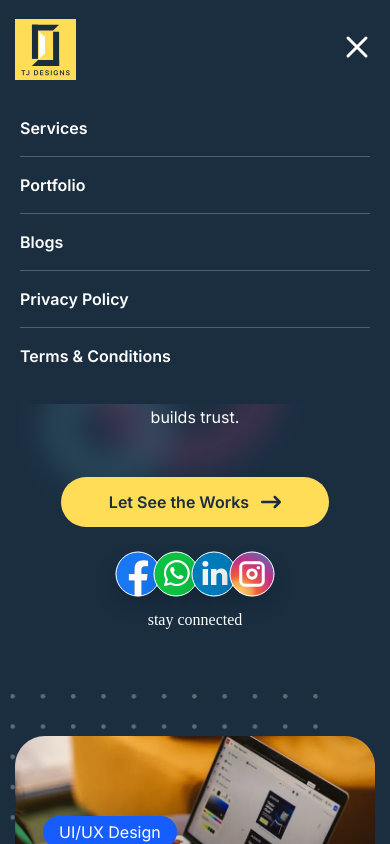
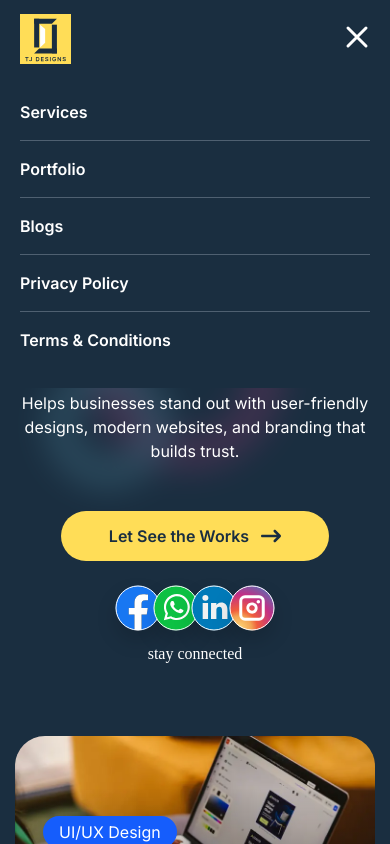
Before and after one commit to tibinjoseph30/tjdesigns, a React (Vite) app: page / in a window 390 px wide. Both pictures are taken after a click on the button 357 px from the left and 47 px from the top of the page. Shown: the top 844 px of the page. Built offline with nearby package versions, Linux system fonts and the light colour scheme; a web font is replaced by a local one.

Commit message:
styles issues fixed

```diff
--- a/src/components/contact/Contact.tsx
+++ b/src/components/contact/Contact.tsx
@@ -4,7 +4,7 @@ import contactus from "../../assets/images/contact-us.webp";
 
 const Contact = () => {
   return (
-    <SectionLayout id="contact" className="contact bg-[var(--primary-color)] lg:!py-[calc(var(--section-gap)*2)] mt-5 xl:mt-[var(--section-gap)] !mb-0 relative">
+    <SectionLayout id="contact" className="contact bg-white sm:bg-[var(--primary-color)] lg:!py-[calc(var(--section-gap)*2)] mt-5 xl:mt-[var(--section-gap)] relative">
       <div className="container">
         <div className="grid md:grid-cols-3 xl:grid-cols-2 gap-5 items-end">
           <div className="md:flex justify-end hidden">
--- a/src/components/contact/ContactForm.tsx
+++ b/src/components/contact/ContactForm.tsx
@@ -37,7 +37,7 @@ const ContactForm = () => {
     }
   };
   return (
-    <div className="bg-white p-10 rounded-[var(--global-card-radius)] col-span-2 xl:col-span-1">
+    <div className="sm:bg-white sm:p-10 sm:rounded-[var(--global-card-radius)] col-span-2 xl:col-span-1">
       <form onSubmit={handleSubmit(onSubmit)}>
         <fieldset>
           <legend className="w-full">
--- a/src/components/hero/Hero.tsx
+++ b/src/components/hero/Hero.tsx
@@ -30,7 +30,7 @@ const Hero = () => {
     <SectionLayout id="home" className="hero bg-[var(--accent-color)] min-h-screen pt-[var(--header-height)] flex items-center">
       <div className="container">
         <div className="content relative max-w-[900px] text-center text-white py-8 mx-auto -mt-[var(--header-height)] lg:mt-0">
-          <h1 className="text-3xl sm:text-4xl lg:text-5xl xl:text-6xl leading-tight font-bold relative">
+          <h1 className="text-4xl lg:text-5xl xl:text-6xl leading-tight font-bold relative">
             Design That Builds{" "}
             <span className="text-[var(--primary-color)]">Brands.</span> Website
             That Win <span className="highlight-underline">Customers.</span>
--- a/src/components/layout/PageLayout.tsx
+++ b/src/components/layout/PageLayout.tsx
@@ -13,10 +13,10 @@ const PageLayout = ({ children }: pageLayoutProps) => {
 
   return (
     <section className="py-[calc(var(--section-gap)*2)] relative">
-      <div className="fixed right-0 top-0 p-4 z-10 w-[100px] h-[100px] rounded-bl-full bg-white/50 backdrop-blur">
+      <div className="fixed flex items-center justify-end px-[15px] right-0 top-0 left-0 z-10 bg-white/80 backdrop-blur min-h-[70px]">
         <button
           onClick={handleClick}
-          className="absolute right-4 top-4 w-[40px] h-[40px] border border-slate-500 text-slate-500 rounded-full flex items-center justify-center text-2xl transition-all duration-300 cursor-pointer opacity-50 hover:opacity-100"
+          className="w-[40px] h-[40px] border border-slate-500 text-slate-500 rounded-full flex items-center justify-center text-2xl transition-all duration-300 cursor-pointer md:opacity-50 hover:opacity-100"
         >
           <FiX />
         </button>
--- a/src/components/layout/footer/Footer.tsx
+++ b/src/components/layout/footer/Footer.tsx
@@ -13,7 +13,7 @@ const footerMenu = [
 
 const Footer = () => {
   return (
-    <footer className="bg-[var(--accent-color)] text-white">
+    <footer className="bg-[var(--accent-color)] text-white mt-8 sm:mt-0">
       <div className="container">
         <div className="grid sm:grid-cols-12 gap-x-5 gap-y-10 py-8 sm:py-[calc(var(--section-gap)*2)]">
           <AboutUs />
--- a/src/components/layout/header/Header.tsx
+++ b/src/components/layout/header/Header.tsx
@@ -60,8 +60,8 @@ const Header = () => {
     <header
       className={`${
         scrolled
-          ? "bg-[var(--accent-color)]/90 backdrop-blur-md h-[calc(var(--header-height)-20px)]"
-          : "bg-transparent h-[var(--header-height)]"
+          ? "bg-[var(--accent-color)]/90 backdrop-blur-md h-[65px] sm:h-[calc(var(--header-height)-20px)]"
+          : "bg-transparent h-[80px] sm:h-[var(--header-height)]"
       } header fixed left-0 top-0 w-full flex items-center z-20 transition-all duration-300`}
     >
       <div className="container flex justify-between items-center">
@@ -72,7 +72,7 @@ const Header = () => {
             width="61"
             height="62"
             className={`${
-              scrolled ? "h-[55px]" : "h-[62px]"
+              scrolled ? "h-[45px] sm:h-[55px]" : "h-[52px] sm:h-[62px]"
             } transition-all duration-300`}
           />
         </Link>
@@ -91,15 +91,19 @@ const Header = () => {
           <button
             onClick={toggleMenu}
             className="text-4xl text-white focus:outline-none md:hidden"
+            aria-expanded="false"
+            aria-controls="mobileMenu"
           >
             {isOpen ? <HiOutlineX /> : <HiOutlineMenu />}
           </button>
           <ul
+            id="mobileMenu"
             className={`${
               isOpen
                 ? "translate-y-0 opacity-100 pointer-events-auto"
-                : "-translate-y-[25px] opacity-0 pointer-events-none"
-            } md:hidden bg-[var(--accent-color)] text-white fixed top-[80px] left-0 right-0 p-5 transition-all duration-300 ease-in-out`}
+                : "translate-y-[25px] opacity-0 pointer-events-none"
+            } md:hidden bg-[var(--accent-color)] text-white absolute top-[64px] left-0 right-0 p-5 transition-all duration-300 ease-in-out`}
+            aria-hidden="true"
           >
             {mobileNavMenu.map((menu) => (
               <li
--- a/src/custom.css
+++ b/src/custom.css
@@ -107,14 +107,6 @@ section.hero .content::before {
   background-image: url("./assets/images/graphics/hero-circles.svg");
 }
 
-section.hero::before {
-  left: 10px;
-  bottom: 0;
-  width: 310px;
-  height: 150px;
-  background-image: url("./assets/images/graphics/pattern-light.svg");
-}
-
 /* section.intro::before {
   left: 0;
   bottom: 0;
@@ -201,6 +193,13 @@ section.contact .contact-image::before {
     height: 175px;
     background-image: url("./assets/images/graphics/pattern-dark.svg");
   }
+  section.hero::before {
+    left: 10px;
+    bottom: 0;
+    width: 310px;
+    height: 150px;
+    background-image: url("./assets/images/graphics/pattern-light.svg");
+  }
 }
 @media screen and (min-width: 1600px) {
   .container {
```
